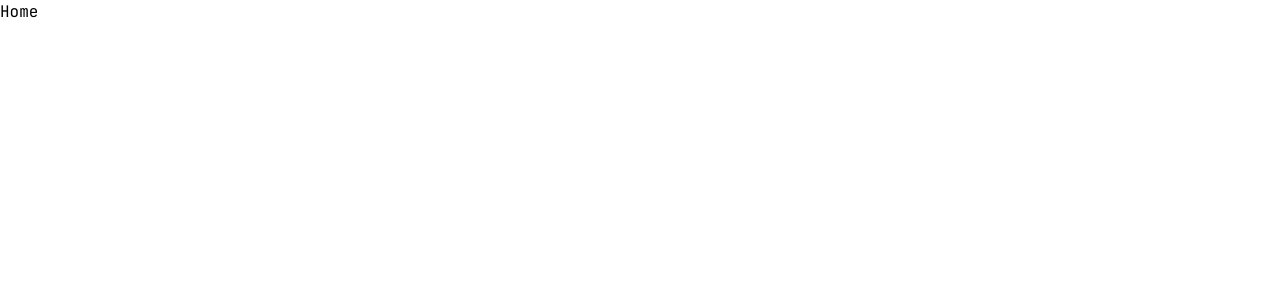
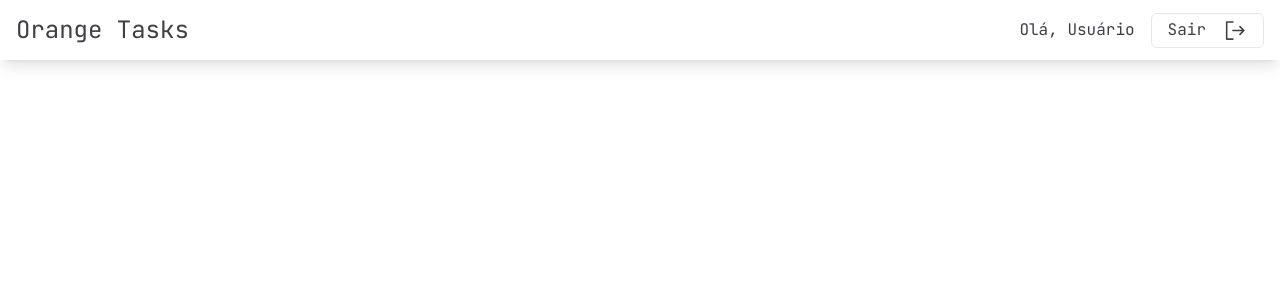
Before and after one commit to Giovani-O/orange-branch-task-manager-react, a React (Vite) app: page /home in a window 1280 px wide. Shown: the top 300 px of the page. Built offline with nearby package versions, Linux system fonts and the light colour scheme.

Commit message:
feat: Implementa header da aplicação

```diff
--- a/package.json
+++ b/package.json
@@ -26,9 +26,11 @@
     "@typescript-eslint/eslint-plugin": "^7.2.0",
     "@typescript-eslint/parser": "^7.2.0",
     "@vitejs/plugin-react": "^4.2.1",
+    "autoprefixer": "^10.4.19",
     "eslint": "^8.57.0",
     "eslint-plugin-react-hooks": "^4.6.0",
     "eslint-plugin-react-refresh": "^0.4.6",
+    "postcss": "^8.4.38",
     "tailwindcss": "^3.4.3",
     "typescript": "^5.2.2",
     "vite": "^5.2.0"
--- a/src/pages/home/index.tsx
+++ b/src/pages/home/index.tsx
@@ -1,3 +1,21 @@
+import { SignOut } from '@phosphor-icons/react'
+
 export function Home() {
-  return <h1>Home</h1>
+  return (
+    <div>
+      <header className="flex items-center justify-between px-4 bg-transparent w-screen h-[60px] shadow-lg fixed">
+        <h1 className="text-2xl">Orange Tasks</h1>
+        <div className="flex gap-4">
+          <h1 className="flex flex-row items-center justify-center text-md">
+            Olá, Usuário
+          </h1>
+          <button className="flex flex-row items-center justify-center gap-4 rounded-md px-4 py-1 border rounded-md transition duration-300 ease-in-out hover:bg-black hover:bg-opacity-10">
+            Sair
+            <SignOut size={25} />
+          </button>
+        </div>
+      </header>
+      <main className="flex flex-row justify-between items-center h-screen"></main>
+    </div>
+  )
 }
--- a/src/styles/global.css
+++ b/src/styles/global.css
@@ -10,3 +10,17 @@
   -webkit-font-smoothing: antialiased;
   font-family: 'JetBrains Mono', sans-serif;
 }
+
+p,
+span,
+h1,
+h2,
+h3,
+h4,
+h5,
+h6,
+label,
+button,
+input {
+  color: rgb(63, 63, 70);
+}
--- a/src/styles/output.css
+++ b/src/styles/output.css
@@ -556,8 +556,16 @@ video {
   --tw-contain-style:  ;
 }
 
+.fixed{
+  position: fixed;
+}
+
 .flex{
   display: flex;
+}
+
+.h-\[60px\]{
+  height: 60px;
 }
 
 .h-full{
@@ -580,6 +588,10 @@ video {
   width: 480px;
 }
 
+.w-screen{
+  width: 100vw;
+}
+
 .flex-row{
   flex-direction: row;
 }
@@ -600,12 +612,12 @@ video {
   justify-content: space-between;
 }
 
+.gap-4{
+  gap: 1rem;
+}
+
 .gap-6{
   gap: 1.5rem;
-}
-
-.gap-4{
-  gap: 1rem;
 }
 
 .rounded-md{
@@ -614,6 +626,10 @@ video {
 
 .border-2{
   border-width: 2px;
+}
+
+.border{
+  border-width: 1px;
 }
 
 .border-b{
@@ -634,16 +650,12 @@ video {
   background-color: transparent;
 }
 
+.bg-gradient-to-tl{
+  background-image: linear-gradient(to top left, var(--tw-gradient-stops));
+}
+
 .bg-gradient-to-tr{
   background-image: linear-gradient(to top right, var(--tw-gradient-stops));
-}
-
-.bg-gradient-to-r{
-  background-image: linear-gradient(to right, var(--tw-gradient-stops));
-}
-
-.bg-gradient-to-tl{
-  background-image: linear-gradient(to top left, var(--tw-gradient-stops));
 }
 
 .from-orange-700{
@@ -661,14 +673,29 @@ video {
   --tw-gradient-to: #fbbf24 var(--tw-gradient-to-position);
 }
 
+.px-2{
+  padding-left: 0.5rem;
+  padding-right: 0.5rem;
+}
+
 .px-4{
   padding-left: 1rem;
   padding-right: 1rem;
 }
 
+.py-1{
+  padding-top: 0.25rem;
+  padding-bottom: 0.25rem;
+}
+
 .py-2{
   padding-top: 0.5rem;
   padding-bottom: 0.5rem;
+}
+
+.text-2xl{
+  font-size: 1.5rem;
+  line-height: 2rem;
 }
 
 .text-6xl{
@@ -678,6 +705,16 @@ video {
 
 .text-xl{
   font-size: 1.25rem;
+  line-height: 1.75rem;
+}
+
+.text-xs{
+  font-size: 0.75rem;
+  line-height: 1rem;
+}
+
+.text-lg{
+  font-size: 1.125rem;
   line-height: 1.75rem;
 }
 
@@ -693,6 +730,12 @@ video {
 .text-zinc-700{
   --tw-text-opacity: 1;
   color: rgb(63 63 70 / var(--tw-text-opacity));
+}
+
+.shadow-lg{
+  --tw-shadow: 0 10px 15px -3px rgb(0 0 0 / 0.1), 0 4px 6px -4px rgb(0 0 0 / 0.1);
+  --tw-shadow-colored: 0 10px 15px -3px var(--tw-shadow-color), 0 4px 6px -4px var(--tw-shadow-color);
+  box-shadow: var(--tw-ring-offset-shadow, 0 0 #0000), var(--tw-ring-shadow, 0 0 #0000), var(--tw-shadow);
 }
 
 .outline-none{
@@ -724,54 +767,40 @@ video {
   font-family: 'JetBrains Mono', sans-serif;
 }
 
+p,
+span,
+h1,
+h2,
+h3,
+h4,
+h5,
+h6,
+label,
+button,
+input {
+  color: rgb(63, 63, 70);
+}
+
+.hover\:bg-black:hover{
+  --tw-bg-opacity: 1;
+  background-color: rgb(0 0 0 / var(--tw-bg-opacity));
+}
+
 .hover\:bg-white:hover{
   --tw-bg-opacity: 1;
   background-color: rgb(255 255 255 / var(--tw-bg-opacity));
+}
+
+.hover\:bg-opacity-10:hover{
+  --tw-bg-opacity: 0.1;
 }
 
 .hover\:bg-opacity-20:hover{
   --tw-bg-opacity: 0.2;
 }
 
-.hover\:bg-opacity-10:hover{
-  --tw-bg-opacity: 0.1;
-}
-
-.hover\:from-orange-400:hover{
-  --tw-gradient-from: #fb923c var(--tw-gradient-from-position);
-  --tw-gradient-to: rgb(251 146 60 / 0) var(--tw-gradient-to-position);
-  --tw-gradient-stops: var(--tw-gradient-from), var(--tw-gradient-to);
-}
-
-.hover\:via-orange-400:hover{
-  --tw-gradient-to: rgb(251 146 60 / 0)  var(--tw-gradient-to-position);
-  --tw-gradient-stops: var(--tw-gradient-from), #fb923c var(--tw-gradient-via-position), var(--tw-gradient-to);
-}
-
-.hover\:via-amber-400:hover{
-  --tw-gradient-to: rgb(251 191 36 / 0)  var(--tw-gradient-to-position);
-  --tw-gradient-stops: var(--tw-gradient-from), #fbbf24 var(--tw-gradient-via-position), var(--tw-gradient-to);
-}
-
-.hover\:to-amber-400:hover{
-  --tw-gradient-to: #fbbf24 var(--tw-gradient-to-position);
-}
-
-.hover\:to-orange-400:hover{
-  --tw-gradient-to: #fb923c var(--tw-gradient-to-position);
-}
-
-.focus\:border-b-2:focus{
-  border-bottom-width: 2px;
-}
-
 .focus\:border-b:focus{
   border-bottom-width: 1px;
-}
-
-.focus\:border-blue-500:focus{
-  --tw-border-opacity: 1;
-  border-color: rgb(59 130 246 / var(--tw-border-opacity));
 }
 
 .focus\:border-blue-400:focus{
@@ -779,78 +808,16 @@ video {
   border-color: rgb(96 165 250 / var(--tw-border-opacity));
 }
 
-.focus\:border-l-blue-500:focus{
-  --tw-border-opacity: 1;
-  border-left-color: rgb(59 130 246 / var(--tw-border-opacity));
-}
-
-.focus\:outline-none:focus{
-  outline: 2px solid transparent;
-  outline-offset: 2px;
-}
-
-.focus\:ring-0:focus{
-  --tw-ring-offset-shadow: var(--tw-ring-inset) 0 0 0 var(--tw-ring-offset-width) var(--tw-ring-offset-color);
-  --tw-ring-shadow: var(--tw-ring-inset) 0 0 0 calc(0px + var(--tw-ring-offset-width)) var(--tw-ring-color);
-  box-shadow: var(--tw-ring-offset-shadow), var(--tw-ring-shadow), var(--tw-shadow, 0 0 #0000);
-}
-
-.active\:border-l-blue-500:active{
-  --tw-border-opacity: 1;
-  border-left-color: rgb(59 130 246 / var(--tw-border-opacity));
-}
-
 @media not all and (min-width: 1024px){
   .max-lg\:hidden{
     display: none;
   }
 
+  .max-lg\:w-11\/12{
+    width: 91.666667%;
+  }
+
   .max-lg\:w-full{
     width: 100%;
   }
-
-  .max-lg\:w-11\/12{
-    width: 91.666667%;
-  }
 }
-
-@media not all and (min-width: 768px){
-  .max-md\:hidden{
-    display: none;
-  }
-}
-
-@media not all and (min-width: 640px){
-  .max-sm\:hidden{
-    display: none;
-  }
-}
-
-@media (min-width: 640px){
-  .sm\:w-full{
-    width: 100%;
-  }
-}
-
-@media (min-width: 768px){
-  .md\:w-full{
-    width: 100%;
-  }
-
-  .md\:text-4xl{
-    font-size: 2.25rem;
-    line-height: 2.5rem;
-  }
-}
-
-@media (min-width: 1024px){
-  .lg\:w-full{
-    width: 100%;
-  }
-}
-
-@media (min-width: 1280px){
-  .xl\:w-full{
-    width: 100%;
-  }
-}
```
Also changed, not shown: 1 other file (tests, documents, lock files or other folders).
